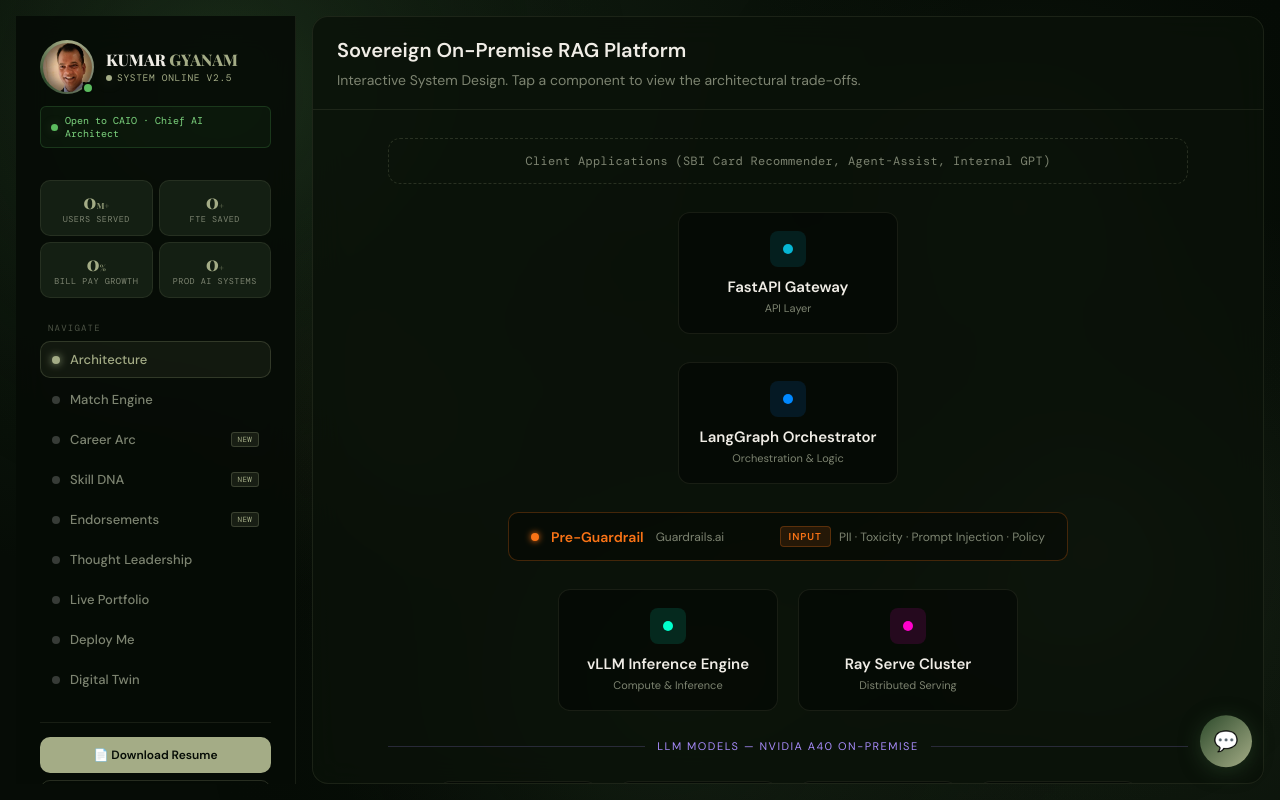
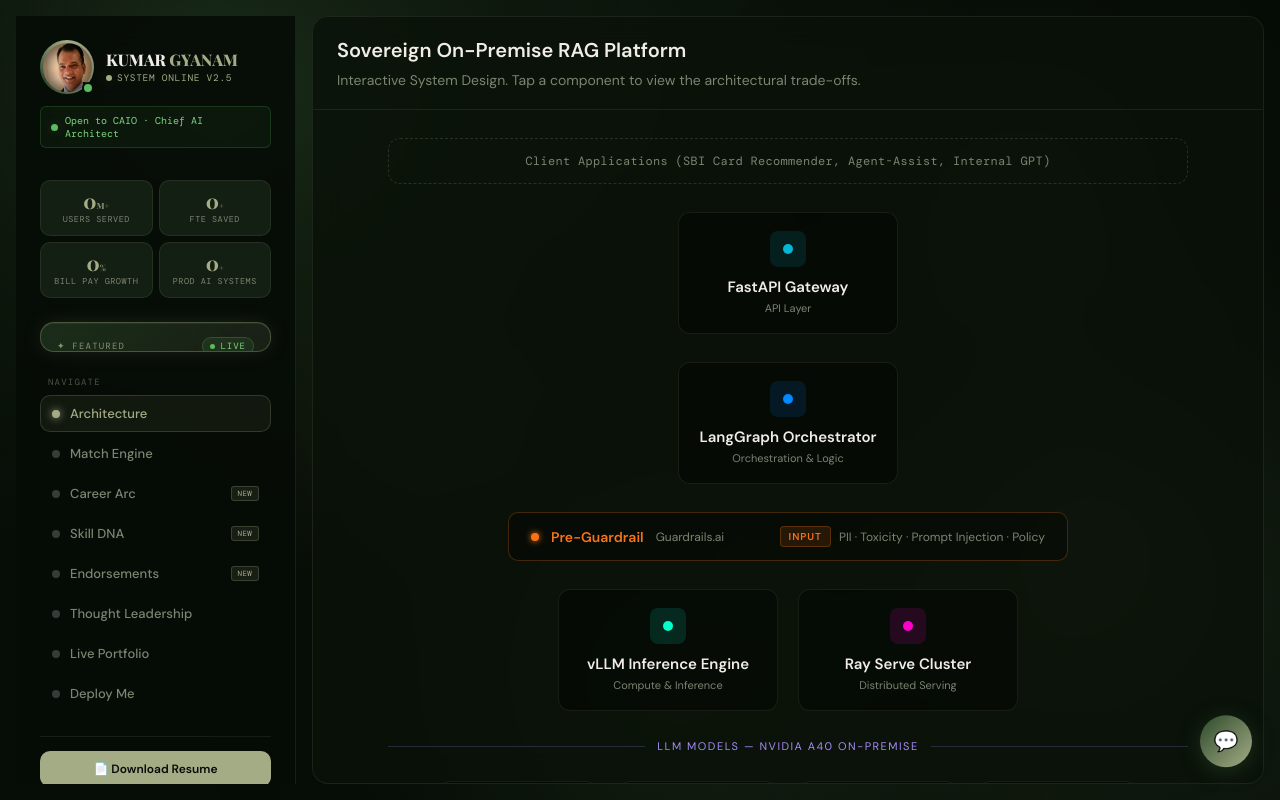
Before and after one commit to gyanamc/Agentic-AI-Resume, a React (Vite) app: page / in a window 1280 px wide. Built offline with nearby package versions, Linux system fonts and the light colour scheme.

Commit message:
feat: Digital Twin hero card — prominent sidebar placement
- Remove Digital Twin from nav list
- Add DigitalTwinHero component above nav in sidebar
- Pulsing glow animation, shimmer sweep, LIVE badge
- Opens in new tab on click
- Mobile: dedicated Twin button in bottom nav with green live dot

```diff
--- a/src/App.tsx
+++ b/src/App.tsx
@@ -93,10 +93,43 @@ const NAV_ITEMS = [
   { color: '#c8a84b', label: 'Thought Leadership',  tab: 'thought'           },
   { color: '#9da390', label: 'Live Portfolio',      tab: 'portfolio'         },
   { color: '#c4a47e', label: 'Deploy Me',           tab: 'deploy'            },
-  { color: '#a4ac86', label: 'Digital Twin',        tab: 'twin', external: 'https://resume-rewrite-production.up.railway.app/' },
 ];
 
-// ── Main App ───────────────────────────────────────────────
+// ── Digital Twin Hero Card ─────────────────────────────────
+const DigitalTwinHero = () => (
+  <a
+    href="https://resume-rewrite-production.up.railway.app/"
+    target="_blank"
+    rel="noopener noreferrer"
+    className="dt-hero"
+  >
+    {/* Animated background shimmer */}
+    <div className="dt-hero-shimmer" />
+
+    {/* Top row: label + LIVE badge */}
+    <div className="dt-hero-top">
+      <span className="dt-hero-eyebrow">✦ FEATURED</span>
+      <span className="dt-hero-live">
+        <span className="dt-hero-live-dot" />
+        LIVE
+      </span>
+    </div>
+
+    {/* Title */}
+    <div className="dt-hero-title">Digital Twin</div>
+    <div className="dt-hero-sub">
+      Talk to my AI. Ask anything about my career, skills, or fit for your role.
+    </div>
+
+    {/* CTA */}
+    <div className="dt-hero-cta">
+      Launch Experience
+      <svg width="13" height="13" viewBox="0 0 24 24" fill="none" stroke="currentColor" strokeWidth="2.5" strokeLinecap="round" strokeLinejoin="round">
+        <path d="M7 17L17 7M17 7H7M17 7v10" />
+      </svg>
+    </div>
+  </a>
+);
 const App = () => {
   const [activeTab, setActiveTab]   = useState('architecture');
   const [sidebarOpen, setSidebarOpen] = useState(false);
@@ -158,6 +191,9 @@ const App = () => {
         <div className="stats-grid">
           {STATS.map((s, i) => <StatCell key={i} value={s.value} suffix={s.suffix} label={s.label} />)}
         </div>
+
+        {/* Digital Twin Hero */}
+        <DigitalTwinHero />
 
         {/* Nav */}
         <div className="nav-section">
@@ -221,7 +257,7 @@ const App = () => {
 
       {/* ── Mobile Bottom Nav ── */}
       <nav className="mobile-bottom-nav">
-        {NAV_ITEMS.filter(n => !n.external).slice(0, 6).map(item => (
+        {NAV_ITEMS.slice(0, 5).map(item => (
           <MobileNavItem
             key={item.tab}
             color={item.color}
@@ -230,6 +266,15 @@ const App = () => {
             onClick={() => handleNav(item.tab)}
           />
         ))}
+        <a
+          href="https://resume-rewrite-production.up.railway.app/"
+          target="_blank"
+          rel="noopener noreferrer"
+          className="mobile-dt-btn"
+        >
+          <span className="mobile-dt-dot" />
+          Twin
+        </a>
       </nav>
 
       {/* ── Floating AI Chat ── */}
--- a/src/index.css
+++ b/src/index.css
@@ -767,3 +767,134 @@ body {
   .ask-fab-tip { bottom: 140px; }
   .chat-modal { width: calc(100vw - 32px); }
 }
+
+/* ═════════════════════════════════════
+   DIGITAL TWIN HERO CARD
+   ═════════════════════════════════════ */
+.dt-hero {
+  display: flex;
+  flex-direction: column;
+  gap: 8px;
+  padding: 14px 16px;
+  border-radius: 14px;
+  background: linear-gradient(135deg, rgba(45,74,43,0.55) 0%, rgba(164,172,134,0.12) 100%);
+  border: 1px solid rgba(164,172,134,0.35);
+  text-decoration: none;
+  position: relative;
+  overflow: hidden;
+  cursor: pointer;
+  transition: transform 0.2s ease, border-color 0.2s ease, box-shadow 0.2s ease;
+  box-shadow: 0 0 18px rgba(164,172,134,0.1), inset 0 1px 0 rgba(255,255,255,0.05);
+  animation: dtPulse 3s ease-in-out infinite;
+}
+.dt-hero:hover {
+  transform: translateY(-2px);
+  border-color: rgba(164,172,134,0.6);
+  box-shadow: 0 0 28px rgba(164,172,134,0.22), inset 0 1px 0 rgba(255,255,255,0.07);
+}
+@keyframes dtPulse {
+  0%, 100% { box-shadow: 0 0 18px rgba(164,172,134,0.10), inset 0 1px 0 rgba(255,255,255,0.05); }
+  50%       { box-shadow: 0 0 28px rgba(164,172,134,0.22), inset 0 1px 0 rgba(255,255,255,0.07); }
+}
+
+/* Shimmer sweep */
+.dt-hero-shimmer {
+  position: absolute;
+  inset: 0;
+  background: linear-gradient(105deg, transparent 40%, rgba(164,172,134,0.07) 50%, transparent 60%);
+  background-size: 200% 100%;
+  animation: dtShimmer 3.5s linear infinite;
+  pointer-events: none;
+}
+@keyframes dtShimmer {
+  0%   { background-position: 200% 0; }
+  100% { background-position: -200% 0; }
+}
+
+.dt-hero-top {
+  display: flex;
+  align-items: center;
+  justify-content: space-between;
+}
+.dt-hero-eyebrow {
+  font-size: 9px;
+  font-family: 'DM Mono', monospace;
+  letter-spacing: 1.2px;
+  text-transform: uppercase;
+  color: var(--olive);
+  opacity: 0.8;
+}
+.dt-hero-live {
+  display: flex;
+  align-items: center;
+  gap: 5px;
+  font-size: 9px;
+  font-family: 'DM Mono', monospace;
+  letter-spacing: 1px;
+  color: #7dd47f;
+  background: rgba(91,187,94,0.1);
+  border: 1px solid rgba(91,187,94,0.25);
+  padding: 2px 7px;
+  border-radius: 20px;
+}
+.dt-hero-live-dot {
+  width: 5px;
+  height: 5px;
+  border-radius: 50%;
+  background: #5bbb5e;
+  animation: pulseGlow 1.6s infinite;
+  flex-shrink: 0;
+}
+.dt-hero-title {
+  font-family: 'Playfair Display', serif;
+  font-size: 18px;
+  font-weight: 800;
+  color: var(--ivory);
+  line-height: 1.1;
+  letter-spacing: -0.3px;
+}
+.dt-hero-sub {
+  font-size: 11px;
+  color: var(--ivory-dim);
+  line-height: 1.6;
+  opacity: 0.85;
+}
+.dt-hero-cta {
+  display: flex;
+  align-items: center;
+  gap: 6px;
+  margin-top: 4px;
+  font-size: 11.5px;
+  font-weight: 700;
+  color: var(--olive);
+  font-family: 'DM Sans', sans-serif;
+  letter-spacing: 0.2px;
+  transition: gap 0.2s;
+}
+.dt-hero:hover .dt-hero-cta { gap: 9px; }
+
+/* Mobile Digital Twin button in bottom nav */
+.mobile-dt-btn {
+  flex: 1;
+  display: flex;
+  flex-direction: column;
+  align-items: center;
+  justify-content: center;
+  gap: 3px;
+  padding: 8px 2px;
+  text-decoration: none;
+  color: #7dd47f;
+  font-size: 9px;
+  font-weight: 700;
+  transition: color 0.2s;
+  border-left: 1px solid var(--border-color);
+}
+.mobile-dt-dot {
+  width: 6px;
+  height: 6px;
+  border-radius: 50%;
+  background: #5bbb5e;
+  box-shadow: 0 0 6px #5bbb5e;
+  margin-bottom: 2px;
+  animation: pulseGlow 1.6s infinite;
+}
```
